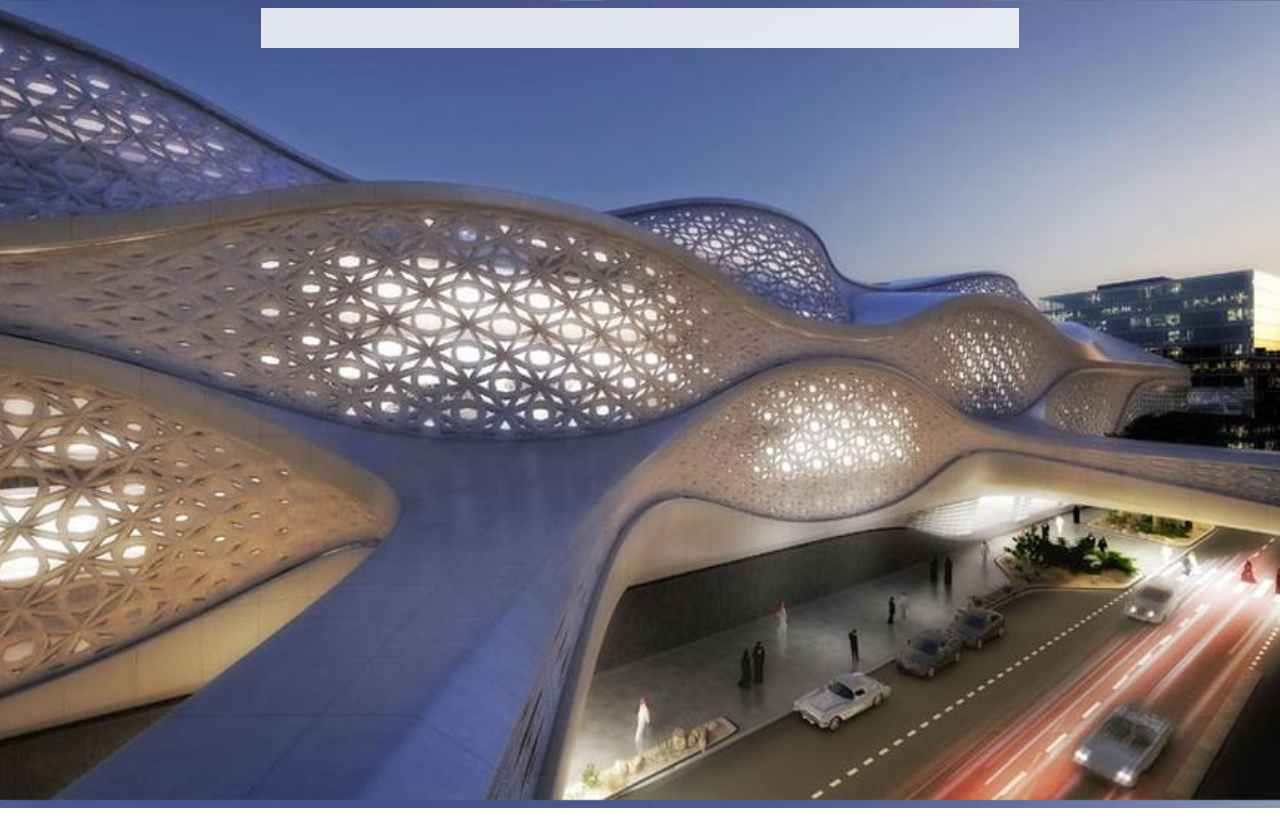
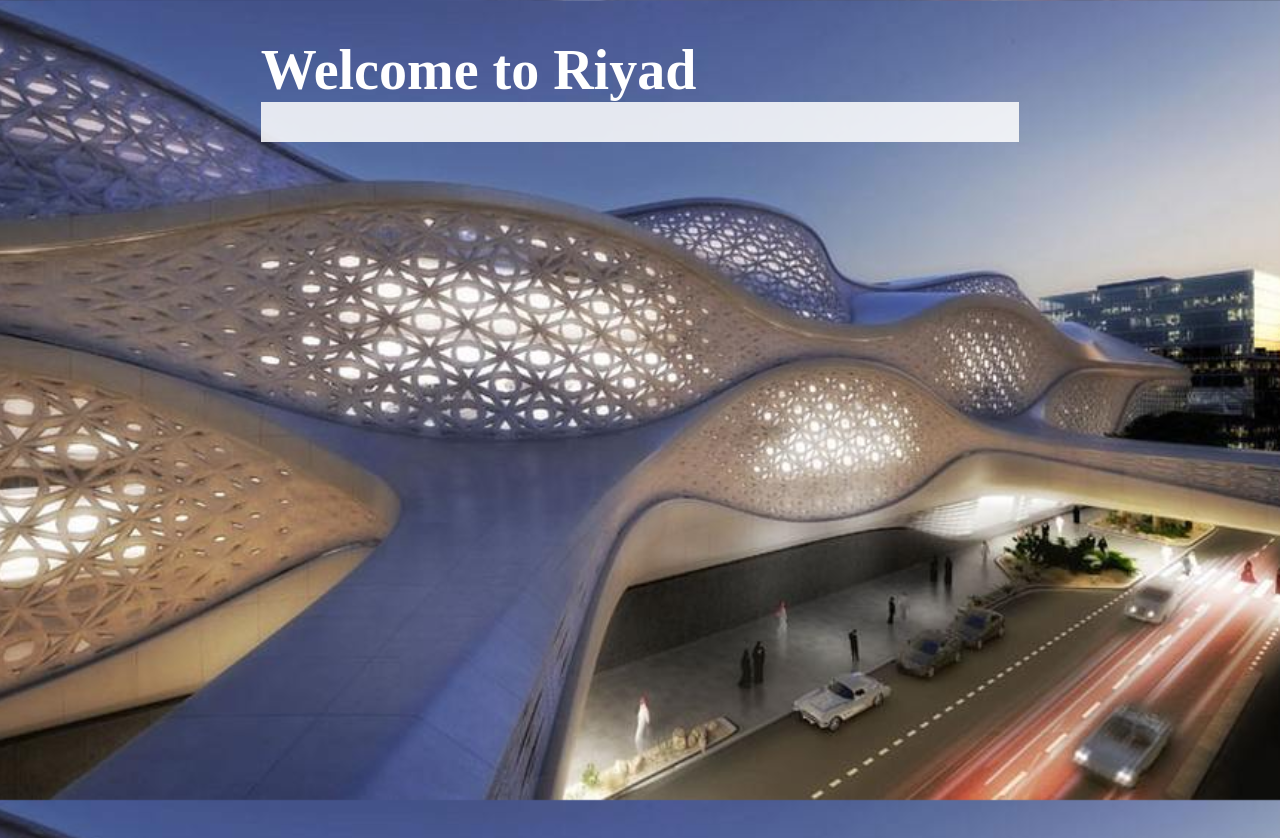
Before and after one commit to learn-co-curriculum/phase-0-html-riyadh-blog-lab, a plain HTML site: page index.html in a window 1280 px wide. Before the commit the page ends 808 px from the top, so only its background shows below. Drawn offline with Linux system fonts and the light colour scheme; a web font is replaced by a local one.

Commit message:
update README

```diff
--- a/index.html
+++ b/index.html
@@ -8,7 +8,7 @@
 <body>
   <div class="wrapper">
 
-    <!-- HEADING -->
+    <h1>Welcome to Riyad</h1>
     <!-- SUB HEAD -->
 
     <div id="content">
```
Also changed, not shown: README.md.
